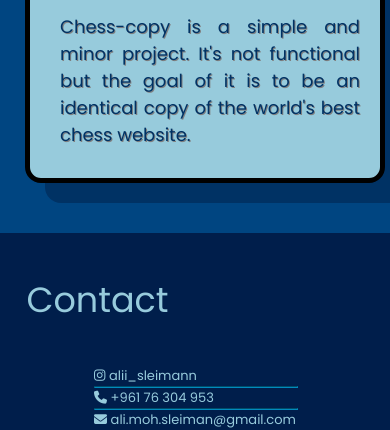
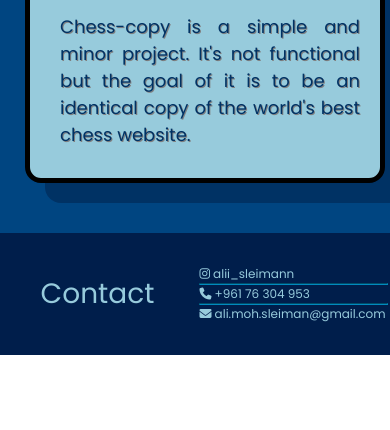
Before and after one commit to blazeencryption/portfolio, a plain HTML site: page index.html in a window 390 px wide. Shown: the part 3662-4092 px from the top of the page. After the commit the page ends 4017 px from the top, so only its background shows below. Drawn offline with Linux system fonts and the light colour scheme.

Commit message:
Update portfolio.css

```diff
--- a/portfolio.css
+++ b/portfolio.css
@@ -487,5 +487,12 @@ hr {
     #project-heading {
         font-size:70px;
     }
+    #contact-heading {
+        font-size:28px;
+        width:50%;
+    }
+    #contact-ways {
+        font-size:12px;
+    }
 
 }
```
